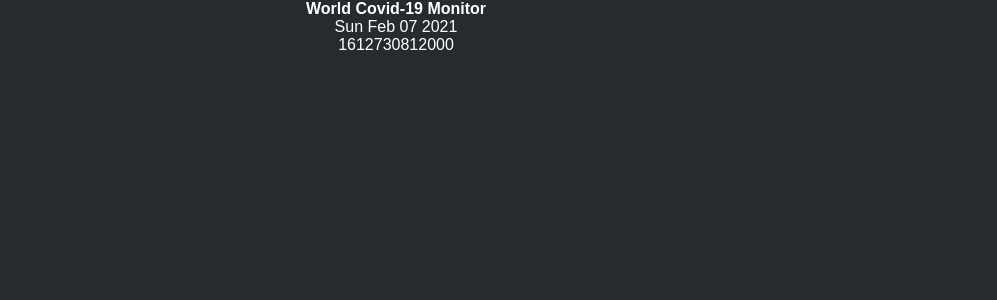
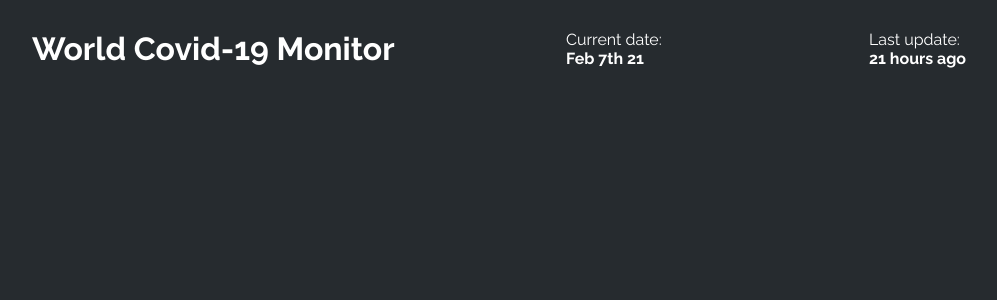
Before and after one commit to oksanaHulyaeva/CovidApp, a React (Create React App) app: page / in a window 1280 px wide. Shown: the top 300 px of the page, without its empty margins (244-1241 px from the left). Built offline with nearby package versions, Linux system fonts and the light colour scheme.

Commit message:
feat: add date info

```diff
--- a/src/App.scss
+++ b/src/App.scss
@@ -1,3 +1,5 @@
 .App {
-  text-align: center;
+  width: 80%;
+  margin-left: 20%;
+  min-height: 100vh;
 }
--- a/src/components/CountdownBlock.tsx
+++ b/src/components/CountdownBlock.tsx
@@ -1,7 +1,9 @@
+import moment from 'moment';
+
 const CountDownBlock:React.FC = () => {
   return (
-    <div>
-      {Date.now()}
+    <div className={"date-info"}>
+      {moment().startOf('day').fromNow()}
     </div>
   );
 }
--- /dev/null
+++ b/src/components/DateBlock.js
@@ -0,0 +1,11 @@
+import moment from 'moment';
+
+const DateBlock = () => {
+  return (
+    <div className={"date-info"}>
+      {moment().format("MMM Do YY")}
+    </div>
+  );
+}
+
+export default DateBlock;
--- a/src/components/DateBlock.tsx
+++ /dev/null
@@ -1,9 +0,0 @@
-const DateBlock:React.FC = () => {
-  return (
-    <div>
-      {new Date().toDateString()}
-    </div>
-  );
-}
-
-export default DateBlock;
--- a/src/components/Header.tsx
+++ b/src/components/Header.tsx
@@ -4,10 +4,18 @@ import '../sass/header.scss';
 
 const Header:React.FC = () => {
   return (
-    <header>
+    <header className={"header"}>
       <h1>World Covid-19 Monitor</h1>
-      <DateBlock />
-      <CountDownBlock />
+      <div className={"date-block"}>
+        <div>
+          <p>Current date:</p>
+          <DateBlock />
+        </div>
+        <div>
+          <p>Last update:</p>
+          <CountDownBlock />
+        </div>
+      </div>
     </header>
   );
 }
--- a/src/index.scss
+++ b/src/index.scss
@@ -1,3 +1,4 @@
+@import url('https://fonts.googleapis.com/css2?family=Raleway:wght@400;700&display=swap');
 @import "./sass/constants";
 
 * {
--- a/src/sass/header.scss
+++ b/src/sass/header.scss
@@ -0,0 +1,18 @@
+header.header {
+  width: 100%;
+  height: 150px;
+  display: flex;
+  justify-content: space-between;
+  padding: 30px 70px 0 20px;
+  h1 {
+    font-size: 2rem;
+  }
+  .date-block {
+    width: 400px;
+    display: flex;
+    justify-content: space-between;
+    .date-info {
+      font-weight: 700;
+    }
+  }
+}
```
Also changed, not shown: src/utils/utils.js (added).
